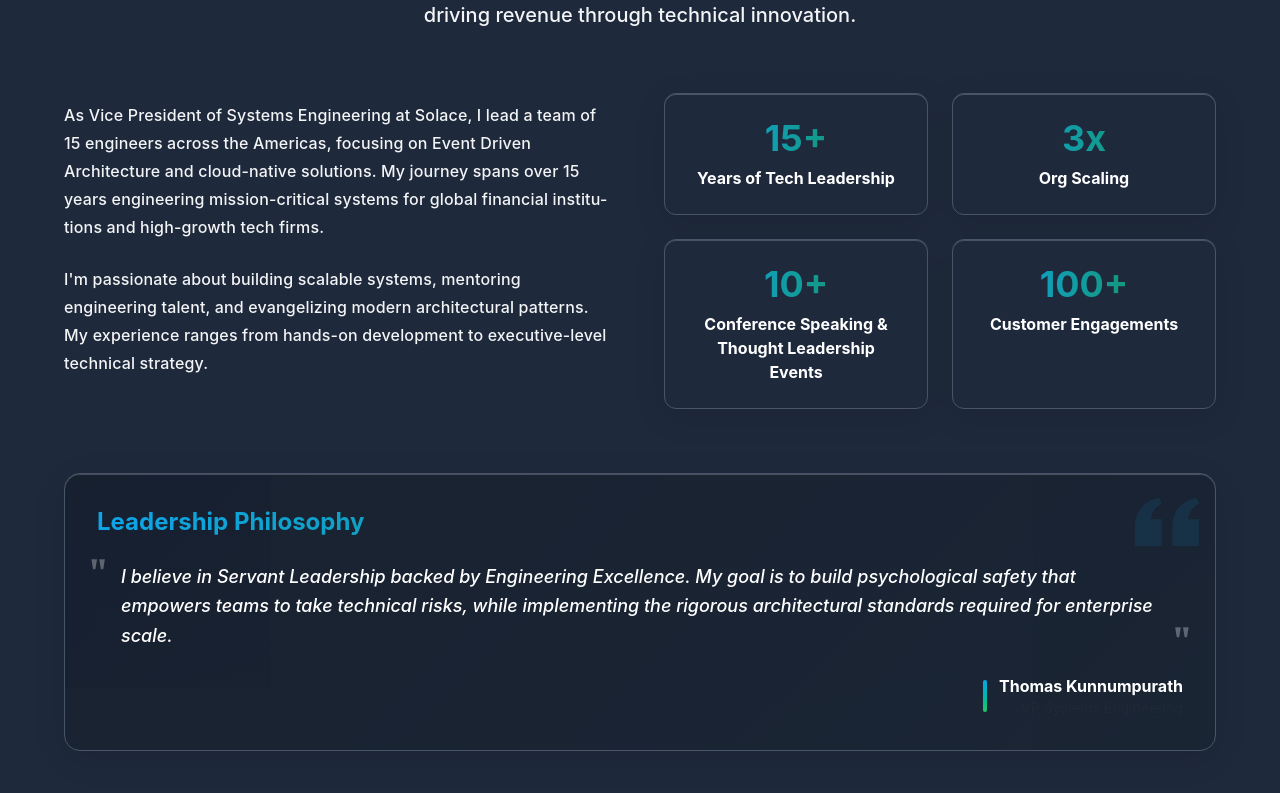
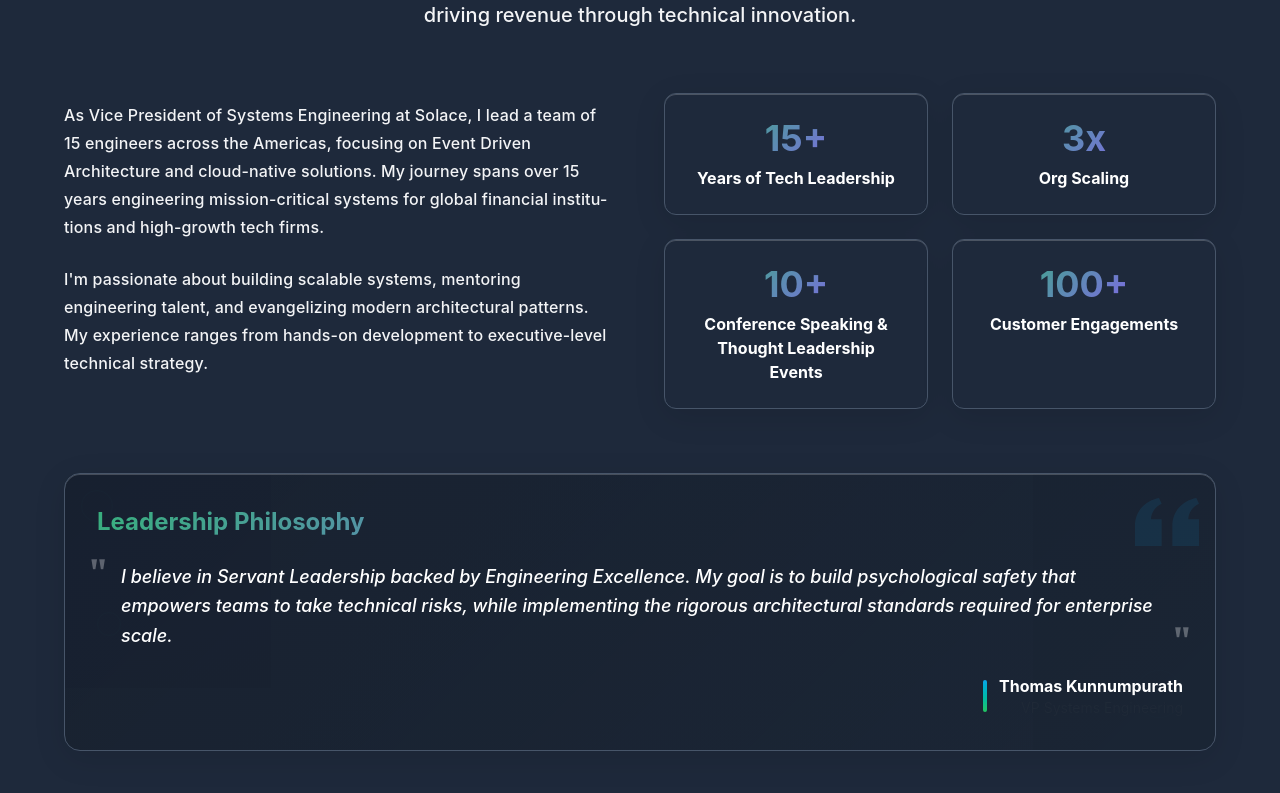
Before and after one commit to TKTheTechie/tkthetechie.github.io, a SvelteKit app: page / in a window 1280 px wide. Shown: the part 1127-1920 px from the top of the page. Built offline with nearby package versions, Linux system fonts and the light colour scheme; no server answers.

Commit message:
Update app.css

```diff
--- a/src/app.css
+++ b/src/app.css
@@ -273,7 +273,7 @@
   -webkit-background-clip: text;
   background-clip: text;
   -webkit-text-fill-color: transparent;
-  animation: textShimmer 3s ease-in-out infinite;
+  animation: textShimmer 5s ease-in-out infinite;
 }
 
 .text-glow {
@@ -450,25 +450,29 @@
     @apply bg-gradient-to-r from-primary-500 to-accent-600 bg-clip-text text-transparent;
   }
 
-  /* Ensure gradient text stays gradient in dark mode */
+  /* Ensure gradient text stays gradient in dark mode - EXACT COPY OF LIGHT MODE */
   .dark .gradient-text {
-    background: linear-gradient(to right, rgb(14, 165, 233), rgb(22, 146, 79)) !important;
-    -webkit-background-clip: text !important;
-    background-clip: text !important;
-    color: transparent !important;
-  }
-
-  /* Extra specificity for gradient text headings in dark mode */
+    background: linear-gradient(135deg, #0ea5e9, #22c55e, #8b5cf6);
+    background-size: 200% 200%;
+    -webkit-background-clip: text;
+    background-clip: text;
+    -webkit-text-fill-color: transparent;
+    animation: textShimmer 5s ease-in-out infinite;
+  }
+
+  /* Extra specificity for gradient text headings in dark mode - EXACT COPY OF LIGHT MODE */
   .dark h1.gradient-text,
   .dark h2.gradient-text,
   .dark h3.gradient-text,
   .dark h4.gradient-text,
   .dark h5.gradient-text,
   .dark h6.gradient-text {
-    background: linear-gradient(to right, rgb(14, 165, 233), rgb(22, 146, 79)) !important;
-    -webkit-background-clip: text !important;
-    background-clip: text !important;
-    color: transparent !important;
+    background: linear-gradient(135deg, #0ea5e9, #22c55e, #8b5cf6);
+    background-size: 200% 200%;
+    -webkit-background-clip: text;
+    background-clip: text;
+    -webkit-text-fill-color: transparent;
+    animation: textShimmer 5s ease-in-out infinite;
   }
 
   .glass-effect {
@@ -1383,12 +1387,14 @@
   color: rgb(255, 255, 255) !important; /* White for all semibold text */
 }
 
-/* Ensure Credentials section gradient text is visible in dark mode */
+/* Ensure Credentials section gradient text is visible in dark mode - EXACT COPY OF LIGHT MODE */
 .dark #credentials h3.gradient-text {
-  background: linear-gradient(to right, rgb(14, 165, 233), rgb(22, 146, 79)) !important;
-  -webkit-background-clip: text !important;
-  background-clip: text !important;
-  color: transparent !important;
+  background: linear-gradient(135deg, #0ea5e9, #22c55e, #8b5cf6);
+  background-size: 200% 200%;
+  -webkit-background-clip: text;
+  background-clip: text;
+  -webkit-text-fill-color: transparent;
+  animation: textShimmer 5s ease-in-out infinite;
 }
 
 /* Credentials section subtitle text fix for dark mode */
```
